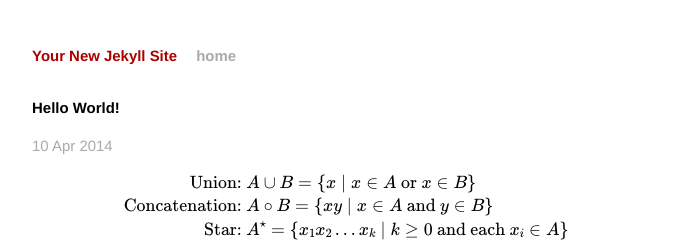
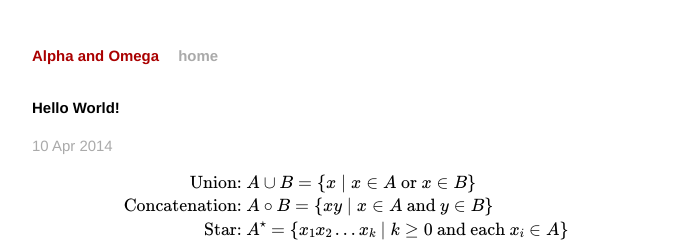
Before and after one commit to 1zb/1zb.github.io, a Jekyll site: the page built from _posts/2014-04-10-hello-world.markdown, in a window 1280 px wide. Shown: the top 242 px of the page, without its empty margins (294-985 px from the left). Built offline with Jekyll 4.4.1, drawn with Linux system fonts in a browser that asks for light colours; formulas are drawn with MathJax 3.

Commit message:
sitename changed

```diff
--- a/_config.yml
+++ b/_config.yml
@@ -1,3 +1,3 @@
-name: Your New Jekyll Site
+name: Alpha and Omega
 markdown: kramdown
 pygments: true
```
